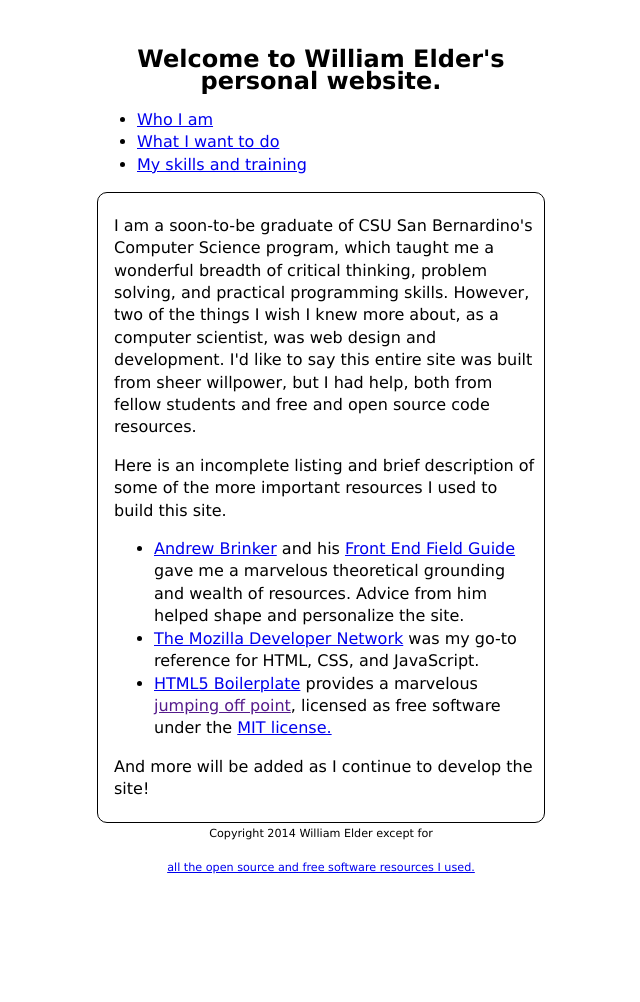
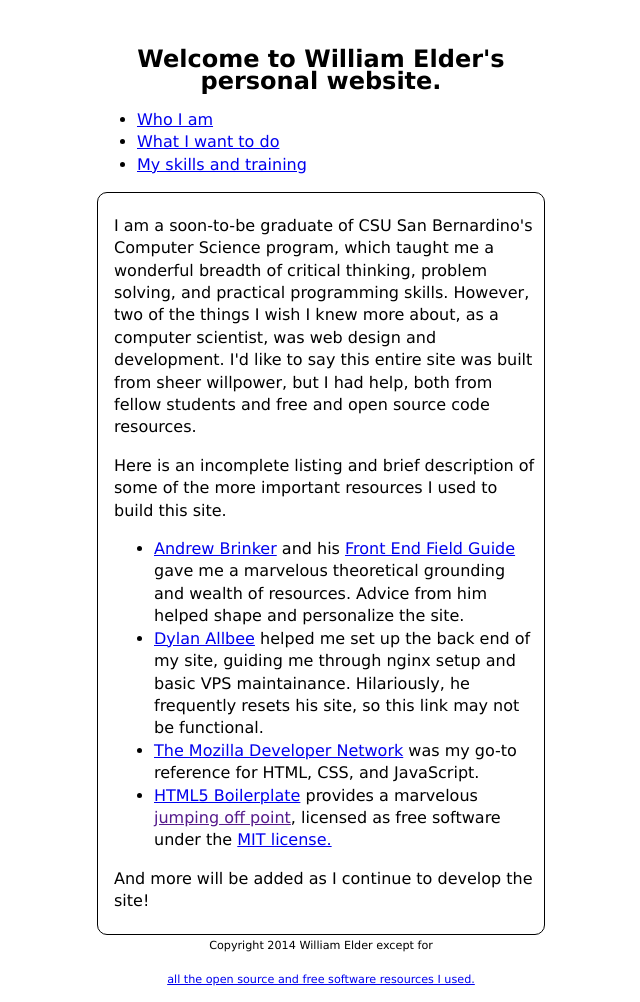
Before and after one commit to welder/seldon, a plain HTML site: page public/credits.html in a window 1280 px wide. Shown: the whole page, without its empty margins (319-959 px from the left). Before the commit the page ends 890 px from the top, so only its background shows below. Drawn offline with Linux system fonts and the light colour scheme.

Commit message:
Added Dylan as a reference in my credits page

```diff
--- a/public/credits.html
+++ b/public/credits.html
@@ -24,6 +24,7 @@
 		<p>Here is an incomplete listing and brief description of some of the more important resources I used to build this site.</p>
 		<ul>
 			<li><a href = "http://www.andrewbrinker.com">Andrew Brinker</a> and his <a href = "http://fieldguide.andrewbrinker.com/">Front End Field Guide</a> gave me a marvelous theoretical grounding and wealth of resources.  Advice from him helped shape and personalize the site.</li>
+			<li><a href = "http://www.dallbee.com">Dylan Allbee</a> helped me set up the back end of my site, guiding me through nginx setup and basic VPS maintainance.  Hilariously, he frequently resets his site, so this link may not be functional.</li>
 			<li><a href = "https://developer.mozilla.org/en-US/">The Mozilla Developer Network</a> was my go-to reference for HTML, CSS, and JavaScript.</li>
 			<li><a href = "http://html5boilerplate.com/">HTML5 Boilerplate</a> provides a marvelous <a href = "">jumping off point</a>, licensed as free software under the <a href = "http://opensource.org/licenses/MIT">MIT license.</a></li>
 		</ul>
```
